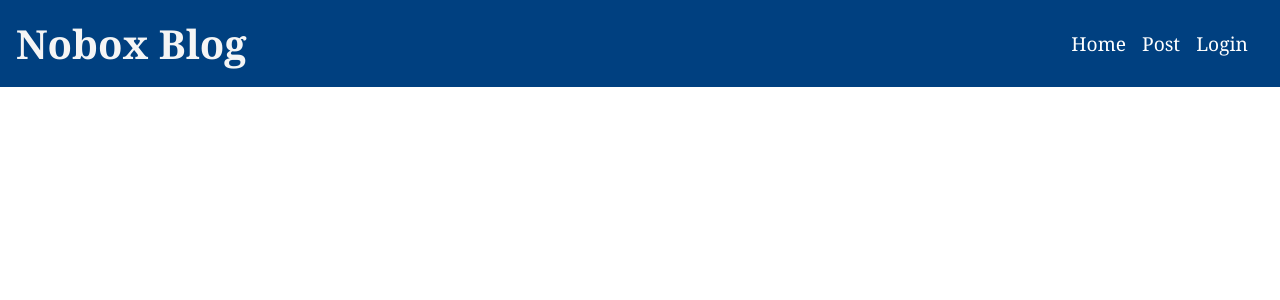
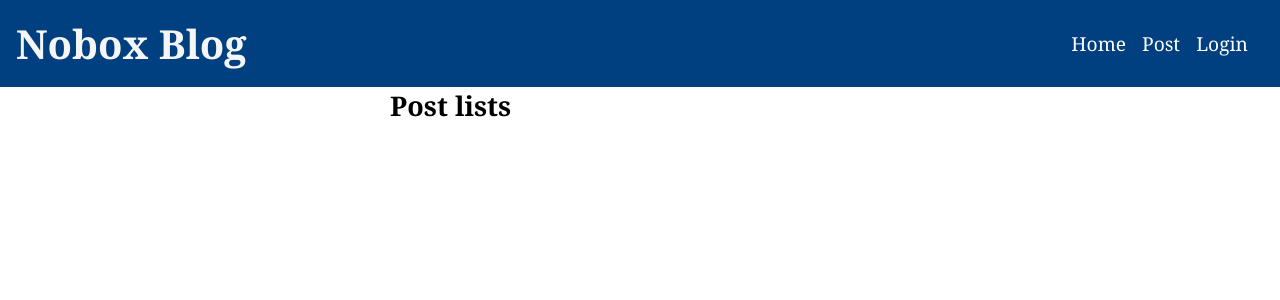
Before and after one commit to nobox-org/nobox-task, a Next.js app: page / in a window 1280 px wide. Shown: the top 300 px of the page. Built offline with nearby package versions, Linux system fonts and the light colour scheme.

Commit message:
Setup post context

```diff
--- a/src/app/layout.tsx
+++ b/src/app/layout.tsx
@@ -1,23 +1,26 @@
 import type { Metadata } from 'next'
 import './styles.css';
 import Header from '@/components/Header';
+import { ReactProps } from '@/types';
+import { PostContextProvider } from '@/context/PostContext';
 
 export const metadata: Metadata = {
   title: 'Nobox Blog',
   description: 'Simple blog using Nobox',
 }
 
-export default function RootLayout({children}: {
-  children: React.ReactNode
-}) {
+export default function RootLayout({children}: ReactProps) {
     return (
         <html lang="en">
             <body>
 
                 <Header/>
-                <main>
-                    {children}
-                </main>
+
+                <PostContextProvider>
+                    <main>
+                        {children}
+                    </main>
+                </PostContextProvider>
             </body>
         </html>
     )
--- a/src/app/page.tsx
+++ b/src/app/page.tsx
@@ -1,9 +1,11 @@
+import PostList from "@/components/PostList";
 
 
 export default function Home() {
     return (
 
       <>
+        <PostList/>
       </>
     )
 }
--- /dev/null
+++ b/src/components/PostList.tsx
@@ -0,0 +1,9 @@
+
+
+const PostList = () => {
+    return (
+        <h2>Post lists</h2>
+    )
+}
+
+export default PostList;
--- /dev/null
+++ b/src/context/PostContext.tsx
@@ -0,0 +1,55 @@
+'use client';
+import { IPostContext, IPostReducerAction, PostActions, ReactProps } from '@/types';
+import {createContext, useContext, useReducer} from 'react';
+
+
+const initialState:IPostContext = {
+    loading: false,
+    posts: [],
+    error: null
+}
+
+const PostContext = createContext<IPostContext>(initialState)
+
+const postReducer = (state: any, action:any) => {
+    switch(action.type) {
+        case PostActions.LOADING:
+            return {
+                ...state,
+                loading: true
+            }
+        case PostActions.LOADED:
+            return {
+                ...state,
+                loading: false,
+                posts: action.payload
+            }
+        case PostActions.ERROR:
+            return {
+                ...state,
+                loading: false,
+                error: action.payload
+            }
+        default:
+            throw new Error("Unknown action type" + action.type)
+    }
+}
+
+
+export const usePostContext = ()=>useContext(PostContext);
+export const PostContextProvider = ({children}:ReactProps) => {
+
+    const [postState, dispatch] = useReducer(postReducer, initialState);
+
+
+    const context = {
+        ...postState,
+        dispatchPost: (action: IPostReducerAction)=>dispatch(action)
+    }
+
+    return (
+        <PostContext.Provider value={context}>
+            {children}
+        </PostContext.Provider>
+    )
+}
--- /dev/null
+++ b/src/types.ts
@@ -0,0 +1,36 @@
+import {ReactNode} from "react"
+
+export interface ReactProps {
+    children: ReactNode
+}
+
+export type IPost = {
+    title:string,
+    body: string,
+    id:string,
+    date: string | Date,
+    reaction: {
+        thumbsUp: number,
+        wow: number,
+        heart: number,
+        rocket: number,
+        coffee: number
+    }
+}
+export interface IPostContext {
+    loading: boolean,
+    posts: IPost[],
+    error?: string | null
+}
+
+
+export type IPostReducerAction = {
+    type: string,
+    payload: Record<string, any>
+}
+
+export enum PostActions {
+    LOADING='loading',
+    LOADED='loaded',
+    ERROR='error',
+}
```
